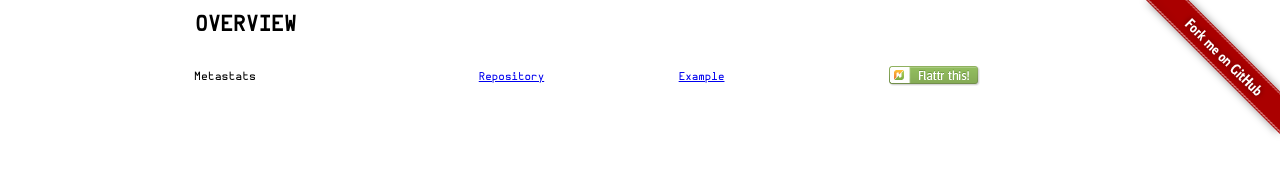
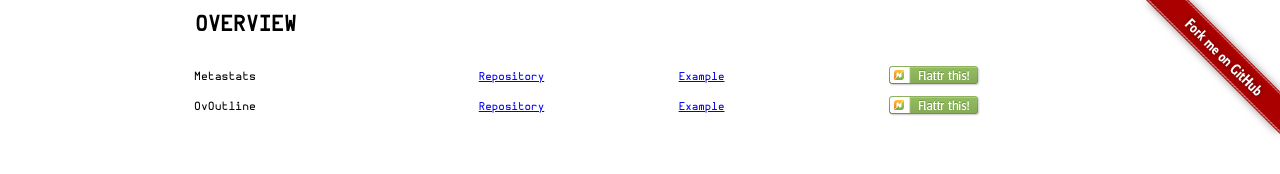
Before and after one commit to metastats/metastats.github.io, a plain HTML site: page index.html in a window 1280 px wide. Drawn offline with Linux system fonts and the light colour scheme.

Commit message:
OvOutline

```diff
--- a/index.html
+++ b/index.html
@@ -47,6 +47,23 @@
             </a>
           </td>
         </tr>
+        <tr>
+          <td class='first'>OvOutline</td>
+          <td><a href='https://github.com/metastats/ovoutline'>Repository</a></td>
+          <td><a href='https://metastats.github.io/ovoutline'>Example</a></td>
+          <td>
+            <a
+              href='https://flattr.com/submit/auto?user_id=mxx&url=https%3A%2F%2Fmetastats.github.io/ovoutline&title=OvOutline'
+              target='_blank'>
+              <img
+                src='css/flattr-badge-large.png'
+                alt='Flattr this'
+                title='Flattr this'
+                border='0' />
+            </a>
+          </td>
+        </tr>
+      </table>
       </table>
     </div>
   </body>
```
